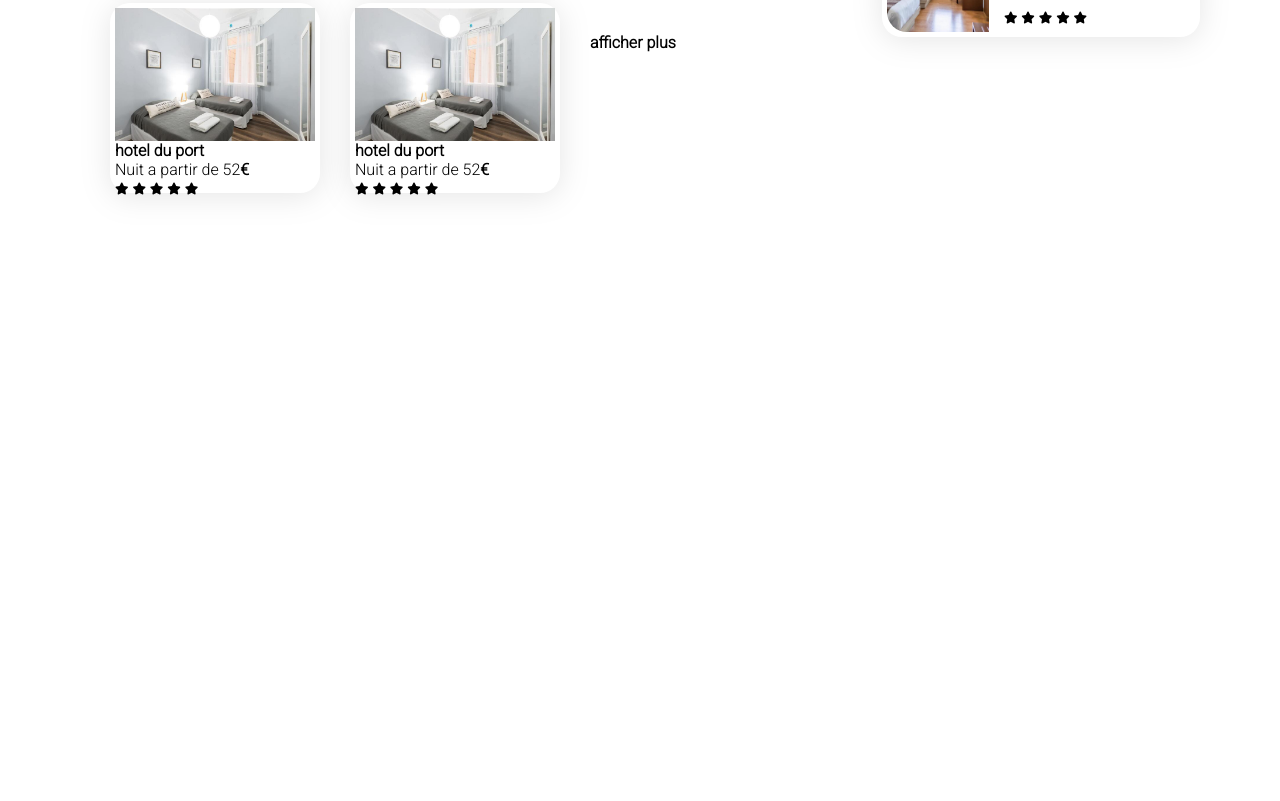
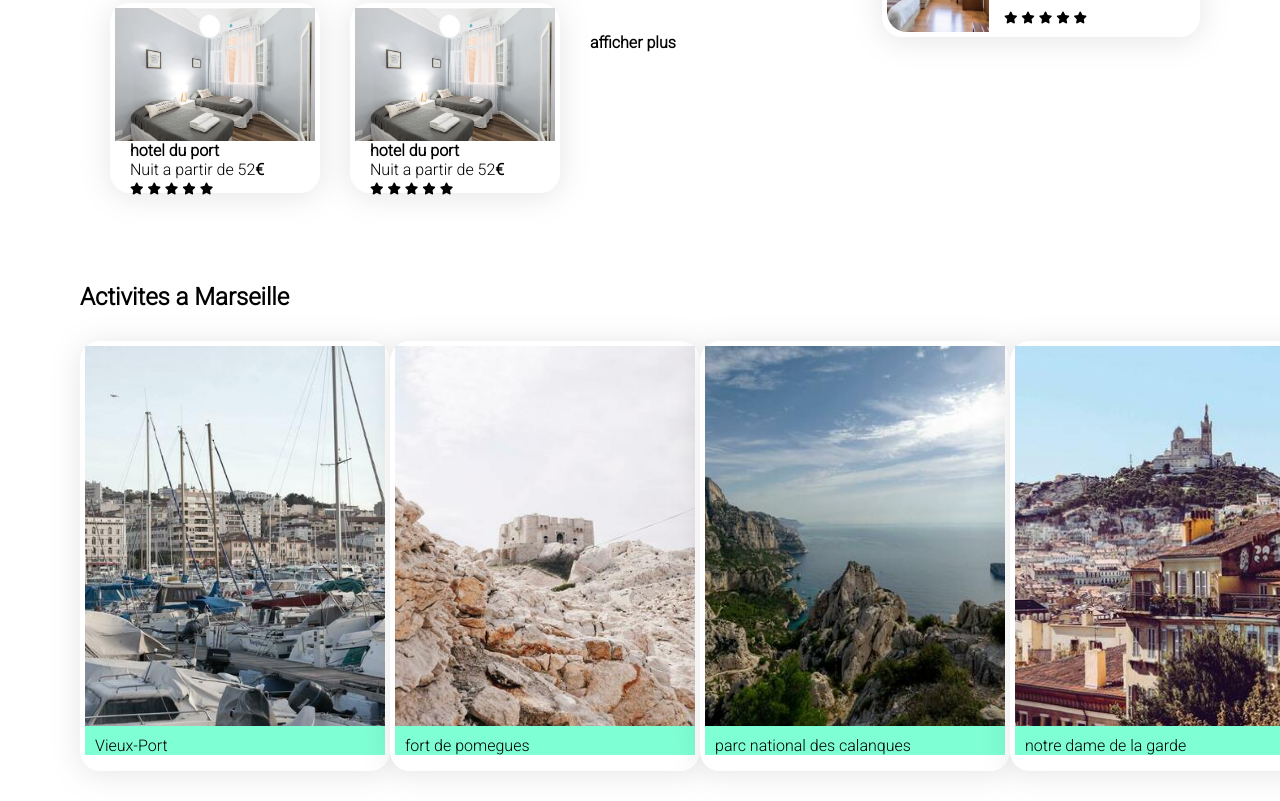
Before and after one commit to lahkarim/booki, a plain HTML site: page index.html in a window 1280 px wide. Shown: the part 957-1758 px from the top of the page. Before the commit the page ends 1210 px from the top, so only its background shows below. Drawn offline with Linux system fonts and the light colour scheme; a web font is replaced by a local one.

Commit message:
activites section done

```diff
--- a/index.html
+++ b/index.html
@@ -251,7 +251,48 @@
                         </a>
                     </div>
                 </section>
-          </div>
+              </div>
+              <section class="activites">
+                  <div class="activites-title">
+                      <h2>Activites a Marseille</h2>
+                  </div>
+
+                    <div class="activites-cards">
+                      <a href="#">
+                        <article class="card">
+                          <img src="images/activites/reno-laithienne.jpg" alt="">
+                          <div class="card-txt">
+                            <p>Vieux-Port</p>
+                          </div>
+                        </article>
+                      </a>
+                      <a href="#">
+                        <article class="card">
+                          <img src="images/activites/paul-hermann.jpg" alt="">
+                          <div class="card-txt">
+                            <p>fort de pomegues</p>
+                          </div>
+                        </article>
+                      </a>
+                      <a href="#">
+                        <article class="card">
+                          <img src="images/activites/kilyan-sockalingum.jpg" alt="">
+                          <div class="card-txt">
+                            <p>parc national des calanques</p>
+                          </div>
+                        </article>
+                      </a>
+                      <a href="#">
+                        <article class="card">
+                          <img src="images/activites/florian-wehde.jpg" alt="">
+                          <div class="card-txt">
+                            <p>notre dame de la garde</p>
+                          </div>
+                        </article>
+                      </a>
+                    </div>
+
+              </section>
     </div>
   </main>
   </div>
--- a/styles.css
+++ b/styles.css
@@ -275,4 +275,47 @@ a {
 .afficher {
     font-weight: bold;
     margin-top: 30px;
+
 }
+
+.hebergements-cards .card .card-content {
+    padding: 0 15px;
+}
+
+.activites {
+    width: 100%;
+    padding: 30px 30px;
+    display: flex;
+    flex-direction: column;
+
+}
+
+.activites-cards {
+    display: flex;
+    flex-direction: row;
+    justify-content: space-between;
+
+
+}
+
+.activites-cards .card {
+    display: flex;
+    flex-direction: column;
+    width: 300px;
+    height: 420px;
+}
+
+.activites-cards .card img {
+    width: 300px;
+    height: 380px;
+}
+
+.activites-title {
+    margin-bottom: 30px;
+}
+
+.activites-cards .card .card-txt {
+    background-color: aquamarine;
+    padding-top: 10px;
+    padding-left: 10px;
+}
```
